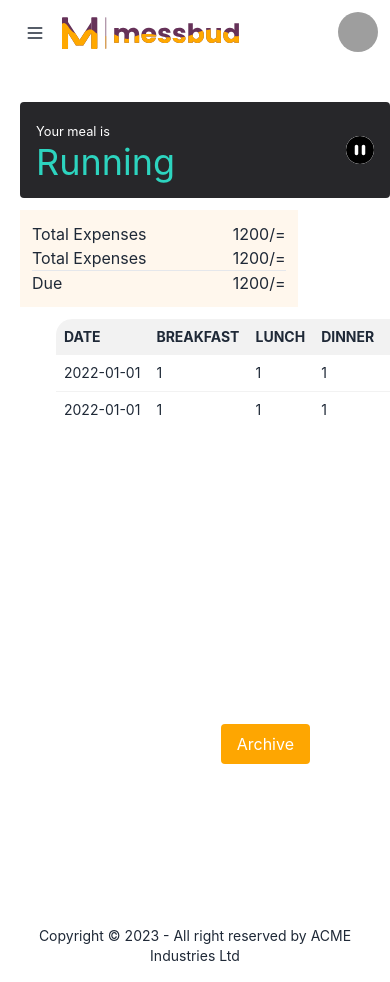
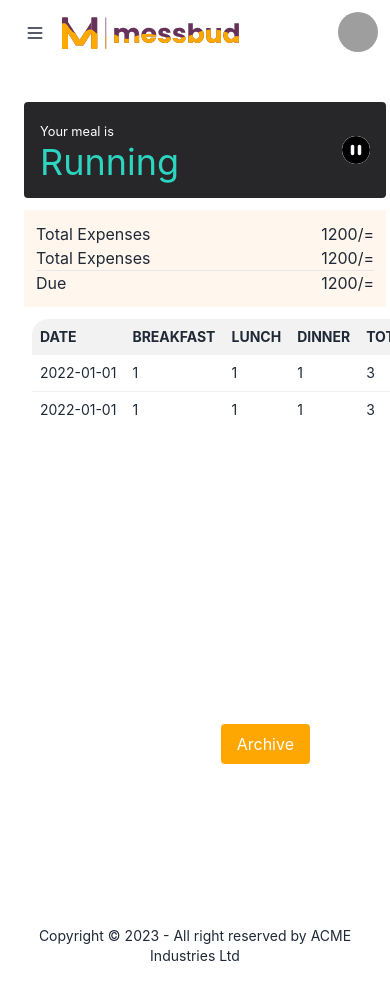
Before and after one commit to 2ndjoy/messbudCom_Client, a React (Create React App) app: page /mealsheet in a window 390 px wide. Built offline with nearby package versions, Linux system fonts and the light colour scheme; grey boxes are pictures that could not be loaded.

Commit message:
Responsiveness 60% fixed

```diff
--- a/src/Components/DashBoardComponents/MealSheet/MealSheet.js
+++ b/src/Components/DashBoardComponents/MealSheet/MealSheet.js
@@ -8,7 +8,7 @@ import "./MealSheet.css";
 const MealSheet = () => {
   return (
     <>
-      <div className="mealsheeet mt-9">
+      <div className="mealsheeet mt-9 lg:mx-0 mx-1">
         <MealTable />
         <div className="grid gap-3 lg:w-3/4 w-full ml-5">
           <MealBoard />
--- a/src/Components/DashBoardComponents/MealSheet/MealTable.js
+++ b/src/Components/DashBoardComponents/MealSheet/MealTable.js
@@ -2,7 +2,7 @@ import React from "react";
 
 const MealTable = () => {
   return (
-    <div className="lg:ml-3 lg:w-full ml-14">
+    <div className="lg:ml-3 lg:w-full ml-7">
       <div className="overflow-x-auto">
         <table className="table table-compact lg:w-full">
           <thead>
--- a/src/Components/DashBoardComponents/MealSheet/MeelSheetTotal.js
+++ b/src/Components/DashBoardComponents/MealSheet/MeelSheetTotal.js
@@ -2,7 +2,7 @@ import React from "react";
 
 const MeelSheetTotal = () => {
   return (
-    <div className="grid w-3/4 bg-orange-50 p-3">
+    <div className="grid lg:w-3/4 bg-orange-50 p-3">
       <div className="flex justify-between">
         <div>Total Expenses</div>
         <div>1200/=</div>
```
